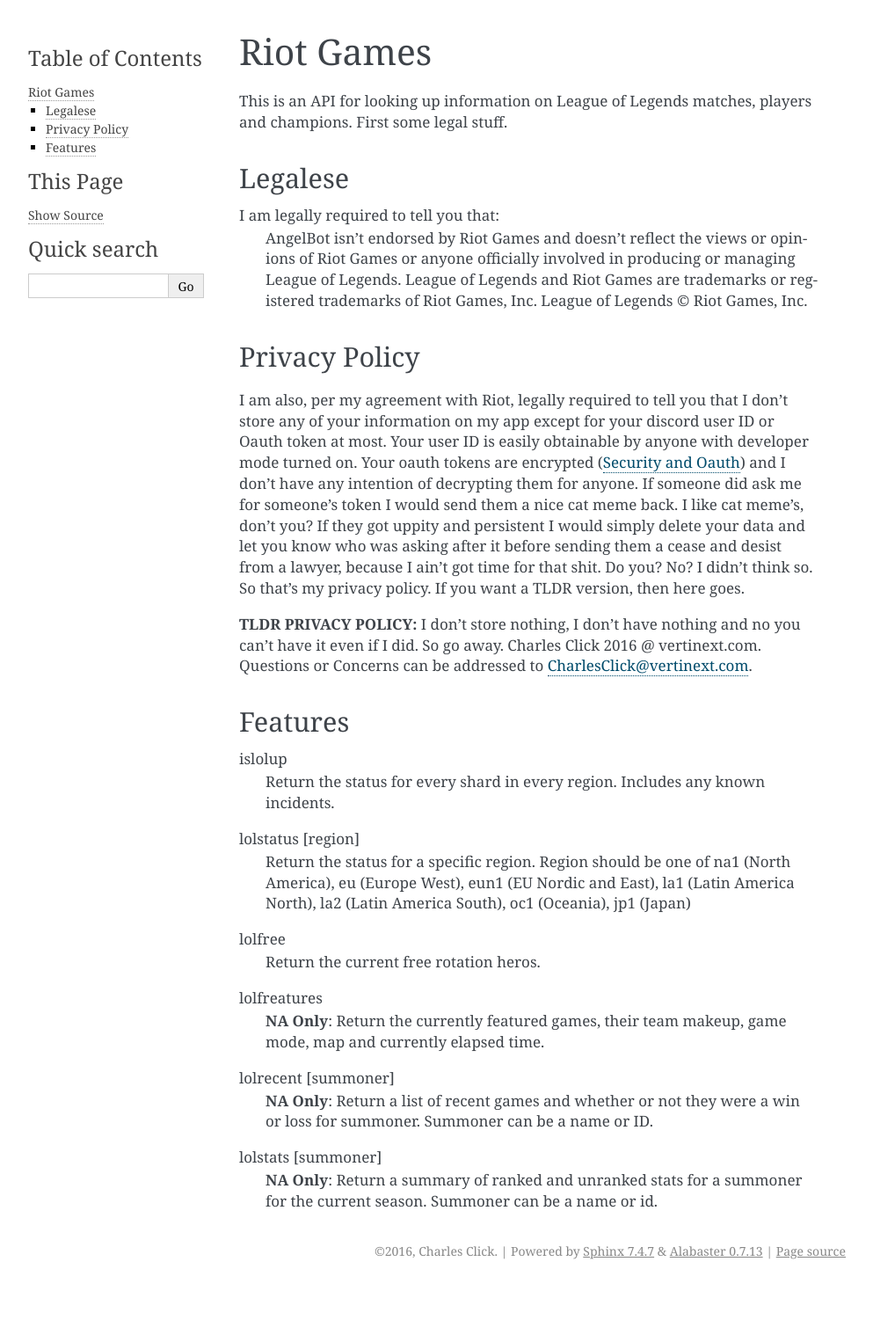
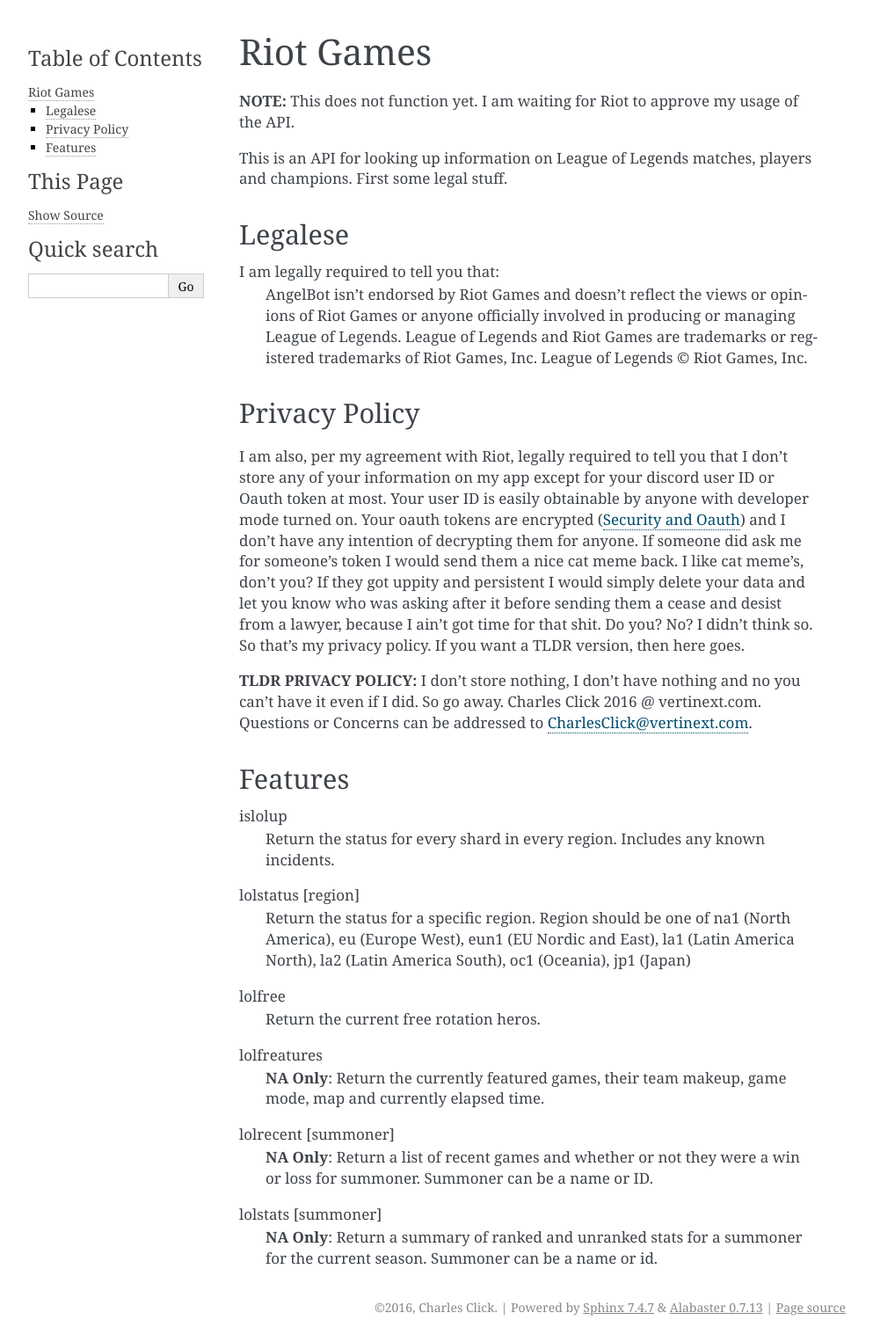
Before and after one commit to ccubed/AngelBot, a Sphinx documentation site: the page built from docs/source/Riot_Games.rst, in a window 1280 px wide. Shown: the whole page at 88% size, without its empty margins (148-1141 px from the left). Built offline with Sphinx 7.4.7, drawn with Linux system fonts in a browser that asks for light colours; before the commit the page ends 1462 px from its top, so only the background shows below that.

Commit message:
notice to riot api docs

```diff
--- a/docs/source/Riot_Games.rst
+++ b/docs/source/Riot_Games.rst
@@ -1,5 +1,8 @@
 Riot Games
 ==========
+**NOTE:** This does not function yet. I am waiting for Riot to approve my usage of the API.
+
+
 
 This is an API for looking up information on League of Legends matches, players and champions. First some legal stuff.
 
```
